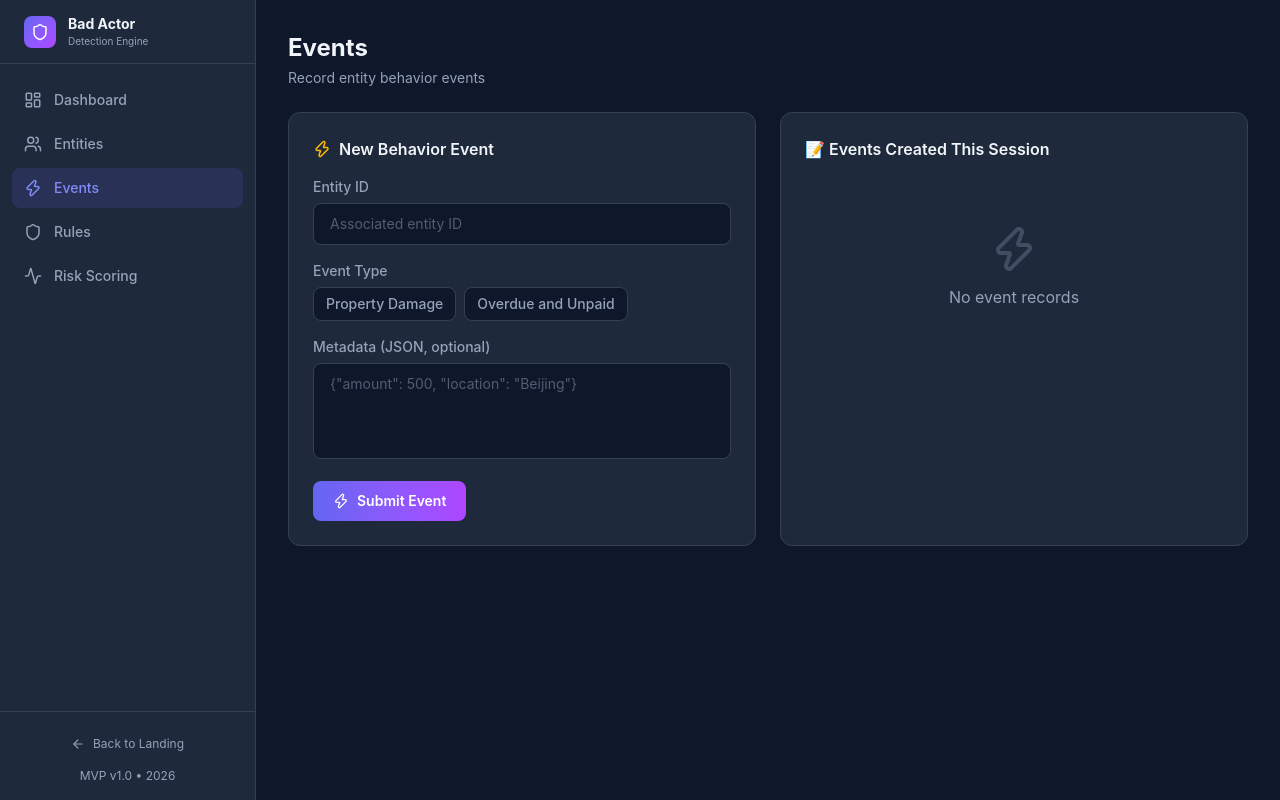
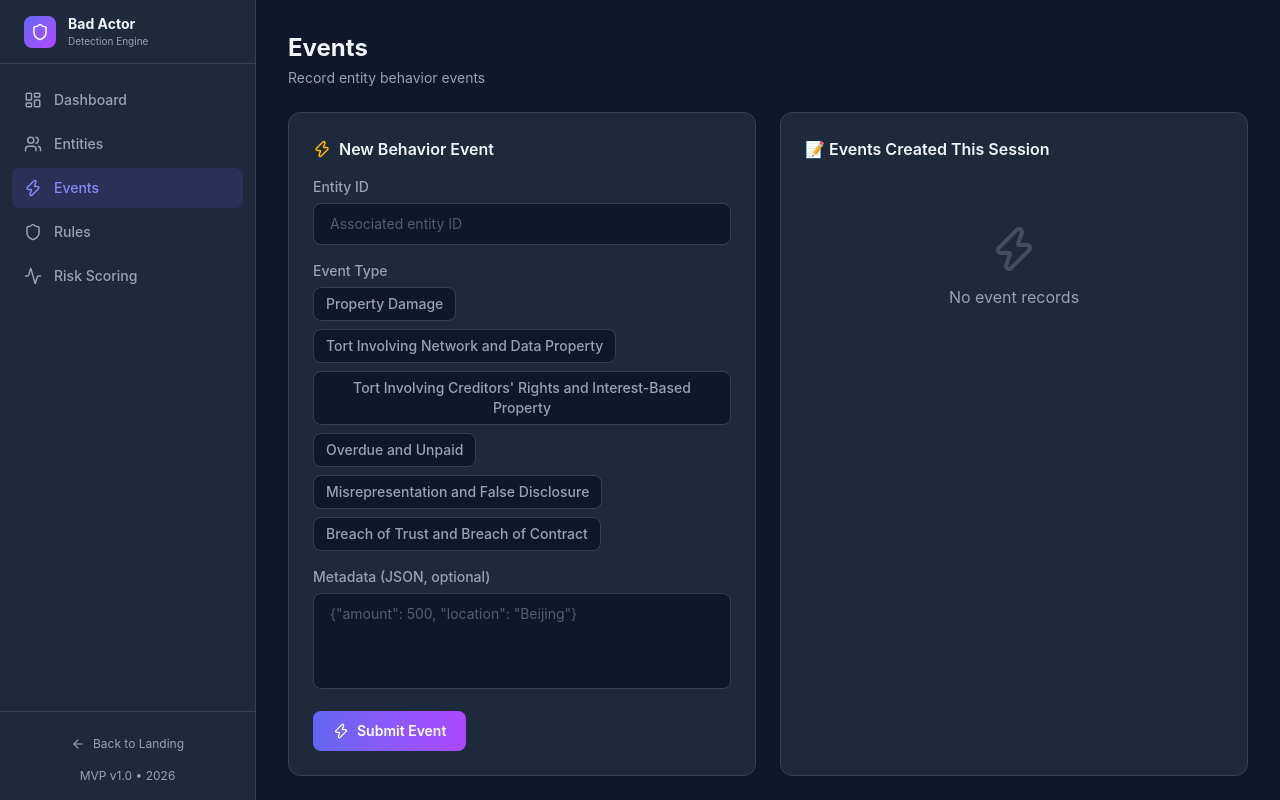
Before and after one commit to MR-cmd-png/bad-actors-engine, a React (Vite) app in the folder bad-actors-frontend/: page /events in a window 1280 px wide. Built offline with nearby package versions, Linux system fonts and the light colour scheme.

Commit message:
feat: add 4 new event types across property tort and good faith conditions

```diff
--- a/bad-actors-frontend/src/pages/Events.tsx
+++ b/bad-actors-frontend/src/pages/Events.tsx
@@ -6,7 +6,14 @@ import Input from '../components/Input'
 import { Zap } from 'lucide-react'
 import { motion } from 'framer-motion'
 
-const EVENT_TYPES = ['Property Damage', 'Overdue and Unpaid']
+const EVENT_TYPES = [
+  'Property Damage',
+  'Tort Involving Network and Data Property',
+  'Tort Involving Creditors\' Rights and Interest-Based Property',
+  'Overdue and Unpaid',
+  'Misrepresentation and False Disclosure',
+  'Breach of Trust and Breach of Contract',
+]
 
 export default function Events() {
   const [form, setForm] = useState({ entity_id: '', type: '', metadata: '' })
--- a/bad-actors-frontend/src/pages/Rules.tsx
+++ b/bad-actors-frontend/src/pages/Rules.tsx
@@ -8,18 +8,25 @@ import Modal from '../components/Modal'
 import { Shield, Plus, ToggleLeft, ToggleRight, Eye, Tag, Pencil, Check } from 'lucide-react'
 import { motion } from 'framer-motion'
 
-const EVENT_TYPES = ['Property Damage', 'Overdue and Unpaid']
+const EVENT_TYPES = [
+  'Property Damage',
+  'Tort Involving Network and Data Property',
+  'Tort Involving Creditors\' Rights and Interest-Based Property',
+  'Overdue and Unpaid',
+  'Misrepresentation and False Disclosure',
+  'Breach of Trust and Breach of Contract',
+]
 
 const CONDITIONS = [
   {
     value: 'property tort',
     label: 'Property Tort',
-    event_types: ['Property Damage'],
+    event_types: ['Property Damage', 'Tort Involving Network and Data Property', 'Tort Involving Creditors\' Rights and Interest-Based Property'],
   },
   {
     value: 'conduct in violation of the principle of good faith',
     label: 'Conduct in Violation of Good Faith',
-    event_types: ['Overdue and Unpaid'],
+    event_types: ['Overdue and Unpaid', 'Misrepresentation and False Disclosure', 'Breach of Trust and Breach of Contract'],
   },
   {
     value: 'email_domain in disposable_list',
```
Also changed, not shown: 1 other file (tests, documents, lock files or other folders).
